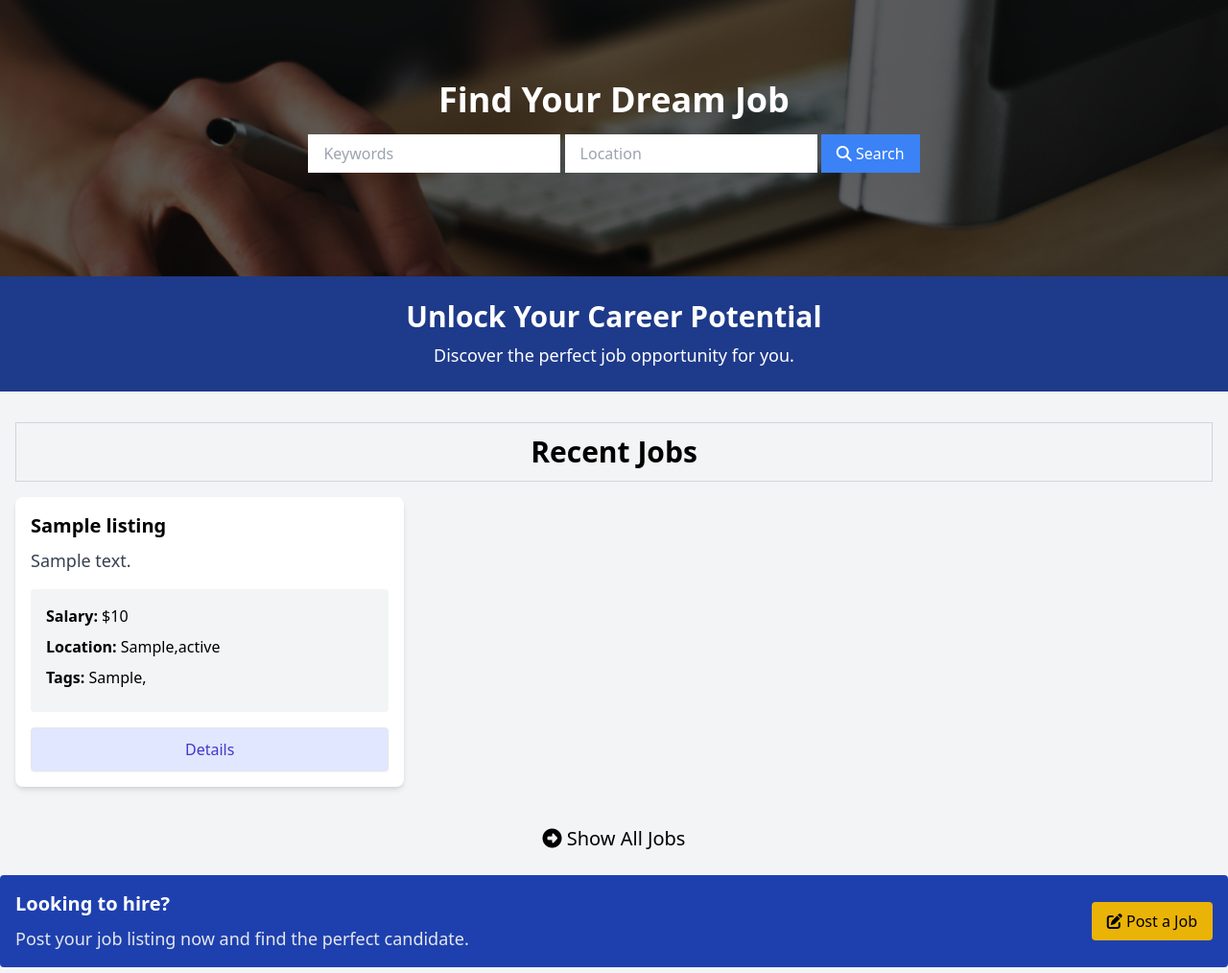
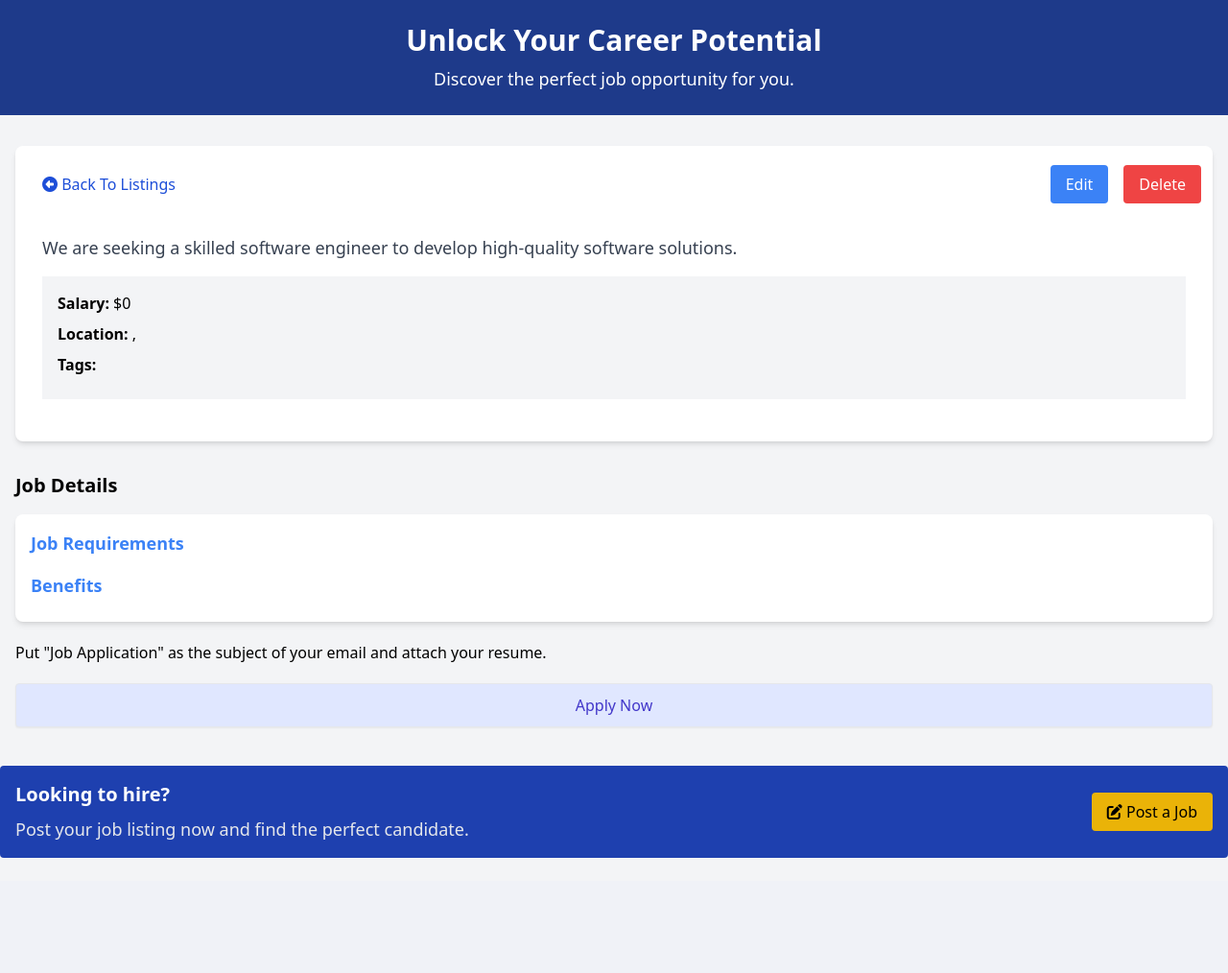
Before and after one commit to ME-Atish/workopia-php, a PHP site: page /listing in a window 1280 px wide. Shown: the part 68-1082 px from the top of the page at 96% size. After the commit the page ends 962 px from the top, so only its background shows below. Run offline with PHP 8.4, Linux system fonts and the light colour scheme; tables that the repository leaves empty or names only in its code hold one stand-in row (values such as "Sample post"); a stand-in replaces the project's code that opens the database connection.

Commit message:
feat: add a route for detail of posts and fetch single data in this page

```diff
--- a/Database.php
+++ b/Database.php
@@ -35,10 +35,13 @@ class Database
      * @throws PDOException
      */
 
-    public function query($query)
+    public function query($query , $params = [])
     {
         try {
             $stmt = $this->conn->prepare($query);
+            foreach ($params as $param => $value){
+                $stmt->bindValue(':' . $param , $value);
+            }
             $stmt->execute();
             return $stmt;
         } catch (PDOException $e) {
--- /dev/null
+++ b/controller/listing/show.php
@@ -0,0 +1,15 @@
+<?php
+$config = require basePath("config/db.php");
+$db = new Database($config);
+
+$id = $_GET["id"] ?? "";
+
+$params = [
+    "id" => $id
+];
+
+$listing = $db->query("SELECT * FROM listing where id = :id", $params)->fetch();
+
+loadView('listing/show', [
+    'listing' => $listing
+]);
--- a/public/index.php
+++ b/public/index.php
@@ -6,7 +6,7 @@ require basePath("Database.php");
 $router = new Router();
 $routes = require basePath("routes.php");
 
-$uri = $_SERVER["REQUEST_URI"];
+$uri = parse_url($_SERVER["REQUEST_URI"], PHP_URL_PATH);
 $method = $_SERVER["REQUEST_METHOD"];
 
 $router->route($method, $uri);
--- a/routes.php
+++ b/routes.php
@@ -1,5 +1,6 @@
 <?php
 
 $router->get('/', 'controller/home.php');
-$router->get('/listing', 'controller/listing/index.php');
+$router->get('/listings', 'controller/listing/index.php');
 $router->get('/listing/create', 'controller/listing/create.php');
+$router->get('/listing', 'controller/listing/show.php');
--- /dev/null
+++ b/views/listing/show.view.php
@@ -0,0 +1,65 @@
+<?php loadPartials("head"); ?>
+<?php loadPartials("navbar"); ?>
+<?php loadPartials("top-banner"); ?>
+
+<section class="container mx-auto p-4 mt-4">
+    <div class="rounded-lg shadow-md bg-white p-3">
+        <div class="flex justify-between items-center">
+            <a class="block p-4 text-blue-700" href="/listings">
+                <i class="fa fa-arrow-alt-circle-left"></i>
+                Back To Listings
+            </a>
+            <div class="flex space-x-4 ml-4">
+                <a href="/edit" class="px-4 py-2 bg-blue-500 hover:bg-blue-600 text-white rounded">Edit</a>
+                <!-- Delete Form -->
+                <form method="POST">
+                    <button type="submit" class="px-4 py-2 bg-red-500 hover:bg-red-600 text-white rounded">Delete</button>
+                </form>
+                <!-- End Delete Form -->
+            </div>
+        </div>
+        <div class="p-4">
+            <h2 class="text-xl font-semibold"><?= $listing->title ?></h2>
+            <p class="text-gray-700 text-lg mt-2">
+                We are seeking a skilled software engineer to develop high-quality
+                software solutions.
+            </p>
+            <ul class="my-4 bg-gray-100 p-4">
+                <li class="mb-2"><strong>Salary:</strong> <?= formatSalary($listing->salary) ?></li>
+                <li class="mb-2">
+                    <strong>Location:</strong><?= $listing->city ?> , <?= $listing->state ?>
+                    <!-- <span
+                        class="text-xs bg-blue-500 text-white rounded-full px-2 py-1 ml-2">Local</span> -->
+                </li>
+                <li class="mb-2">
+                    <strong>Tags:</strong> <?= $listing->tags ?>
+                </li>
+            </ul>
+        </div>
+    </div>
+</section>
+
+<section class="container mx-auto p-4">
+    <h2 class="text-xl font-semibold mb-4">Job Details</h2>
+    <div class="rounded-lg shadow-md bg-white p-4">
+        <h3 class="text-lg font-semibold mb-2 text-blue-500">
+            Job Requirements
+        </h3>
+        <p><?= $listing->requirements ?>
+        </p>
+        <h3 class="text-lg font-semibold mt-4 mb-2 text-blue-500">Benefits</h3>
+        <p><?= $listing->benefits ?></p>
+    </div>
+    <p class="my-5">
+        Put "Job Application" as the subject of your email and attach your
+        resume.
+    </p>
+    <a
+        href="mailto:manager@company.com"
+        class="block w-full text-center px-5 py-2.5 shadow-sm rounded border text-base font-medium cursor-pointer text-indigo-700 bg-indigo-100 hover:bg-indigo-200">
+        Apply Now
+    </a>
+</section>
+
+<?php loadPartials("bottom-banner"); ?>
+<?php loadPartials("footer"); ?>
```
Also changed, not shown: views/homepage.view.php (+2 -2 lines).
